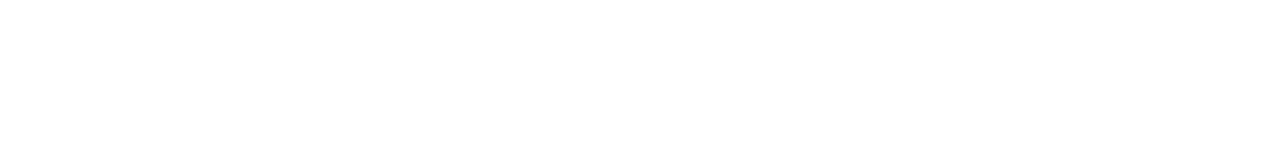
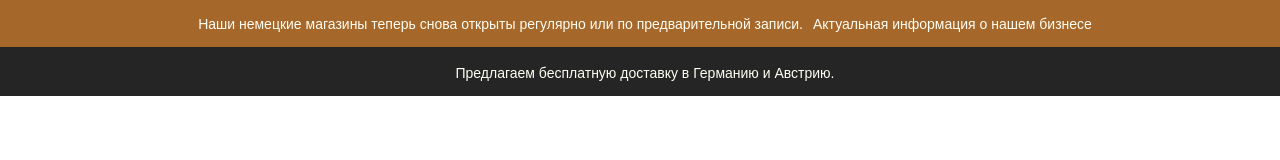
Before and after one commit to SAmidSs/portfolio-3, a website: page docs/index.html in a window 1280 px wide. Drawn offline with Linux system fonts and the light colour scheme.

Commit message:
added fonts

```diff
--- a/docs/index.html
+++ b/docs/index.html
@@ -1,15 +1,46 @@
 <!DOCTYPE html>
-<html lang="en">
+<html lang="ru">
 <head>
     <meta charset="UTF-8">
     <meta http-equiv="X-UA-Compatible" content="IE=edge">
     <meta name="viewport" content="width=device-width, initial-scale=1.0">
-    <title>Gulp-start</title>
+    <title>Aesop</title>
     <link rel="stylesheet" href="css/style.min.css">
 </head>
 <body>
+    <article class="announcement">
+        <div class="container">
+            <div class="announcement__inner">
+                <div class="announcement__item">
+                    <a class="announcement__item-link" href="#">
+                        Наши немецкие магазины теперь снова открыты регулярно или по предварительной записи.
+                    </a>
+                </div>
+                <div class="announcement__item">
+                    <a class="announcement__item-link" href="#">
+                        Актуальная информация о нашем бизнесе
+                    </a>
+                </div>
+            </div>
+        </div>
+    </article>
+    <article class="offer">
+        <div class="container">
+            <div class="offer__inner">
+                <div class="offer__item">
+                    <a class="offer__item-link" href="#">
+                        Предлагаем бесплатную доставку в Германию и Австрию.
+                    </a>
+                </div>
+            </div>
+        </div>
+    </article>
 
+    <header class="header">
+        <div class="container">
 
+        </div>
+    </header>
 
     <script src="js/main.min.js"></script>
 </body>
--- /dev/null
+++ b/docs/scss/_fonts.scss
@@ -0,0 +1,9 @@
+@font-face{
+    font-family: 'Roboto-Regular', sans-serif;
+    font-weight: 400;
+    font-style: normal;
+    src: local('Roboto-Regular'),
+         url(../fonts/Roboto-Regular.woff2) format('woff2'),
+         url(../fonts/Roboto-Regular.woff2) format('woff');
+    font-display: swap;
+}
--- a/docs/scss/_global.scss
+++ b/docs/scss/_global.scss
@@ -11,8 +11,8 @@ html{
 
 
 
-ul[class],
-li[class] {
+ul,
+li[class]{
     padding: 0;
 }
 
@@ -55,3 +55,27 @@ select {
 a{
   text-decoration: none;
 }
+
+html,
+body{
+  height: 100%;
+}
+
+body{
+  font-size: 16px;
+  line-height: 27px;
+  color: $default;
+  @extend %roboto-400;
+  display: flex;
+  flex-direction: column;
+}
+
+.container{
+  max-width: 1350px;
+  margin: 0 auto;
+  padding: 0 15px;
+}
+
+.main{
+  flex-grow: 1;
+}
--- a/docs/scss/_vars.scss
+++ b/docs/scss/_vars.scss
@@ -0,0 +1,7 @@
+$default: #333;
+$accent: #FFFEF2;
+
+%roboto-400{
+    font-family: 'Roboto-Regular', sans-serif;
+    font-weight: 400;
+}
--- a/docs/scss/style.scss
+++ b/docs/scss/style.scss
@@ -4,6 +4,43 @@
 
 
 
+.announcement{
+    padding: 10px 0;
+    background: #A6672B;
+    &__inner{
+        display: flex;
+        justify-content: center;
+    }
+    &__item{
+        margin-left: 10px;
+        text-align: center;
+    }
+    &__item-link{
+        font-size: 14px;
+        line-height: 21px;
+        color: $accent;
+    }
+}
+
+.offer{
+    padding: 12px 0 10px;
+    background: #252525;
+    &__inner{
+        display: flex;
+        justify-content: center;
+    }
+    &__item{
+        margin-left: 10px;
+        text-align: center;
+    }
+    &__item-link{
+        font-size: 14px;
+        line-height: 21px;
+        color: $accent;
+    }
+}
+
+
 
 
 @import "media";
--- a/gulpfile.js
+++ b/gulpfile.js
@@ -40,8 +40,6 @@ function images() {
 function scripts() {
     return src([
         'node_modules/jquery/dist/jquery.js',
-        'node_modules/slick-carousel/slick/slick.js',
-        'node_modules/rateyo/src/jquery.rateyo.js',
         'docs/js/main.js'
     ])
     .pipe(concat('main.min.js'))
```
Also changed, not shown: docs/css/style.min.css, docs/fonts/Roboto-Regular.ttf (added), docs/fonts/Roboto-Regular.woff (added), docs/fonts/Roboto-Regular.woff2 (added).
